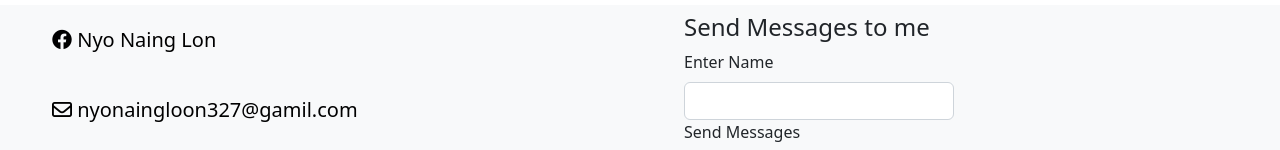
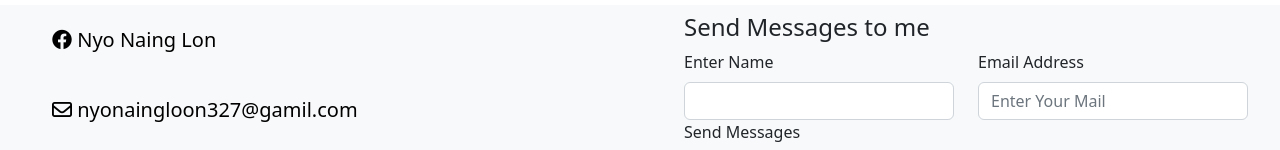
Before and after one commit to NyoNaingLoon/p.github.io, a plain HTML site: page webpage.html in a window 1280 px wide. Shown: the part 1934-2084 px from the top of the page. Drawn offline with nearby package versions, Linux system fonts and the light colour scheme.

Commit message:
Update webpage.html

```diff
--- a/webpage.html
+++ b/webpage.html
@@ -275,8 +275,8 @@
               </div>
               <div class="col-md-6 ">
 
-                <!-- <label for="exampleFormControlInput1" class="form-label">Email Address</label>
-                <input type="" class="form-control"    id="email" placeholder="Enter Your Mail"> -->
+                <label for="exampleFormControlInput1" class="form-label">Email Address</label>
+                <input type="" class="form-control"    id="email" placeholder="Enter Your Mail">
               </div>
               <div class=" col-12 mb-3">
                 <label for="exampleFormControlTextarea1" class="form-label">Send Messages</label>
```
